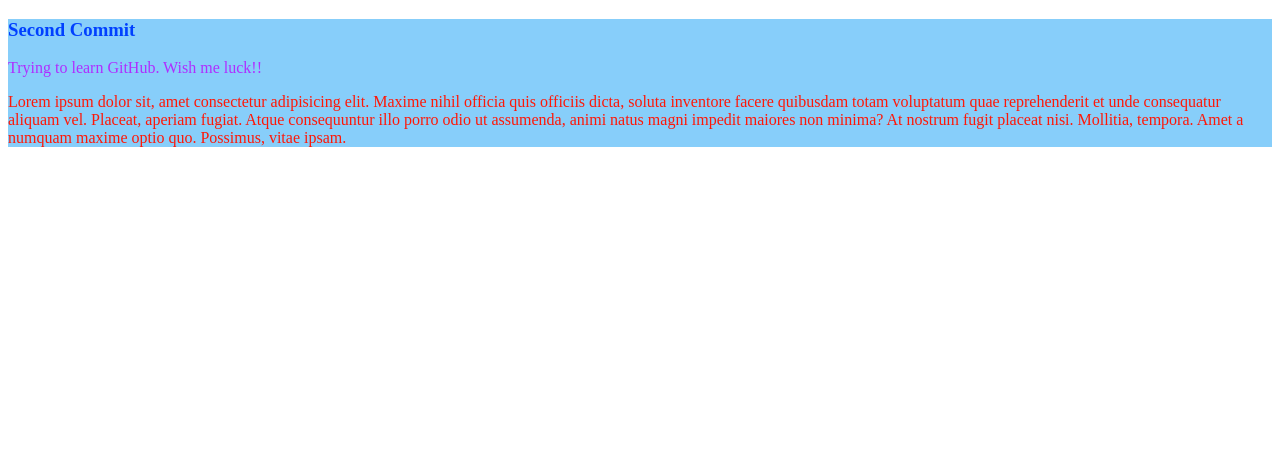
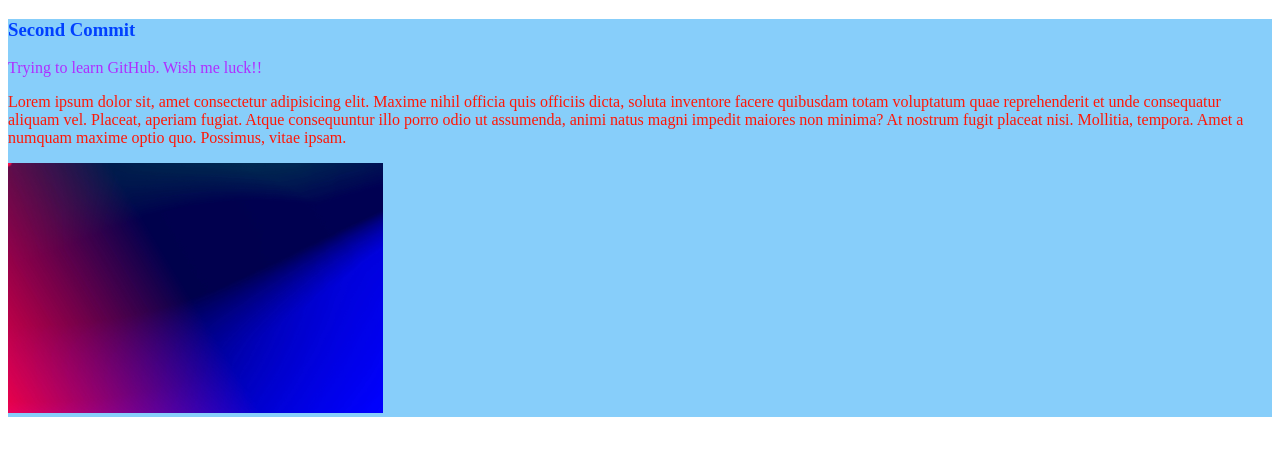
Before and after one commit to tamimMuntakim/First-repo-test, a plain HTML site: page index.html in a window 1280 px wide. Drawn offline with Linux system fonts and the light colour scheme.

Commit message:
third commit

```diff
--- a/index.html
+++ b/index.html
@@ -13,7 +13,7 @@
         <p id="p2">Lorem ipsum dolor sit, amet consectetur adipisicing elit. Maxime nihil officia quis officiis dicta, soluta inventore facere quibusdam totam voluptatum quae reprehenderit et unde consequatur aliquam vel. Placeat, aperiam fugiat.
         Atque consequuntur illo porro odio ut assumenda, animi natus magni impedit maiores non minima? At nostrum fugit placeat nisi. Mollitia, tempora. Amet a numquam maxime optio quo. Possimus, vitae ipsam.
         </p>
-        <p></p>
+        <img src="images/testimage.jpg" alt="" height="250px" width="auto">
     </div>
 </body>
 </html>
--- a/styles/style.css
+++ b/styles/style.css
@@ -1,3 +1,7 @@
+*{
+    background-repeat: no-repeat;
+    background-size:auto;
+}
 div{
     color: #0040ff;
     background-color: lightskyblue;
```
Also changed, not shown: images/testimage.jpg (added).
